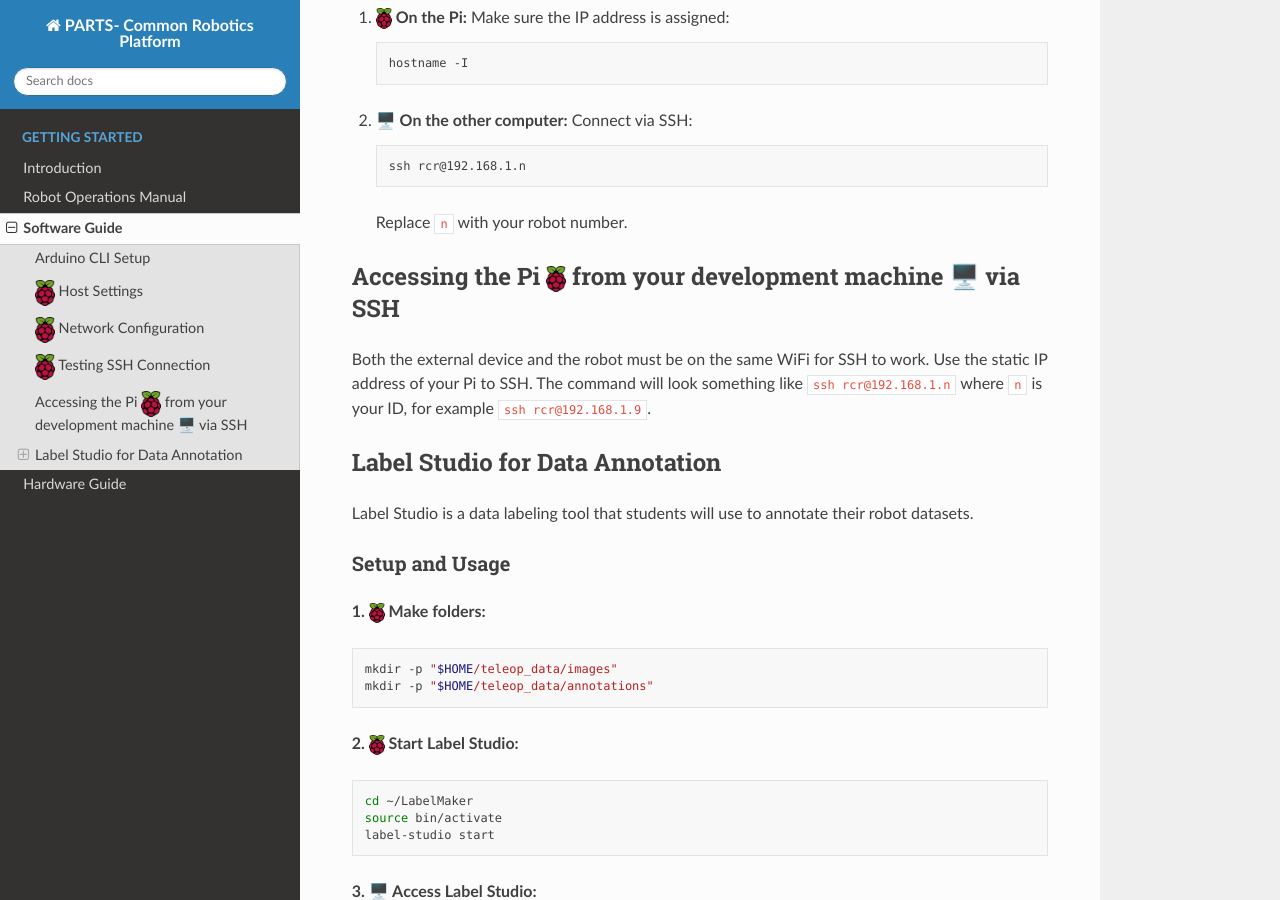
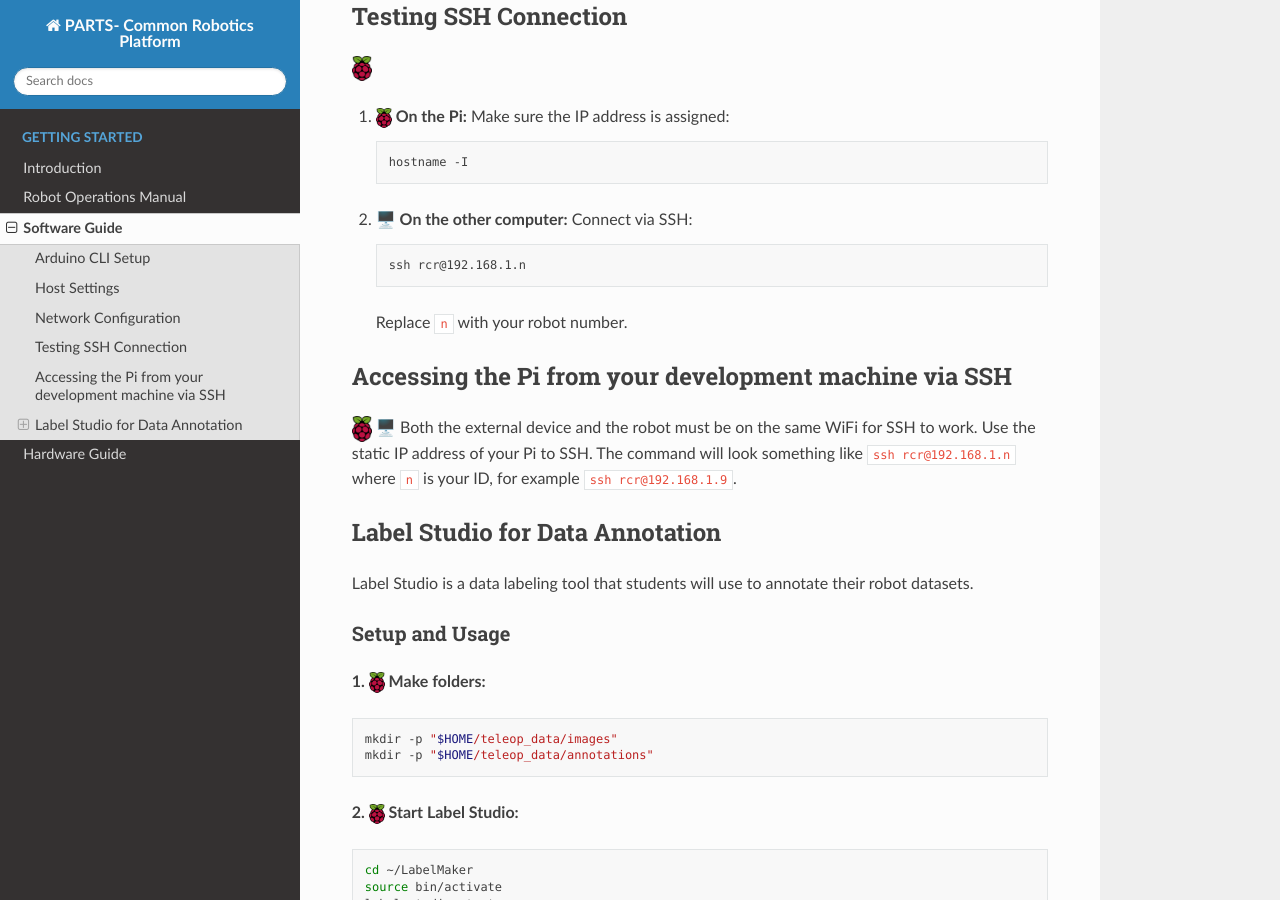
Before and after one commit to RoseCityRobotics/common_platform, a Sphinx documentation site: the page built from docs/source/software.md, in a window 1280 px wide and 900 px high, scrolled down 1852 px. Built offline with Sphinx 7.4.7 and the Read the Docs theme 3.1.0, drawn with Linux system fonts in a browser that asks for light colours; some of the changed text lies outside the part shown.

Commit message:
thanks to parts

````diff
--- a/docs/source/software.md
+++ b/docs/source/software.md
@@ -6,7 +6,8 @@
 
 See our detailed guide: [Arduino CLI Setup](software_arduino_cli)
 
-### <img src="_static/img/raspberry-pi.png" alt="Raspberry Pi" width="20"> Host Settings
+### Host Settings
+<img src="_static/img/raspberry-pi.png" alt="Raspberry Pi" width="20">
 The host has been preset for you as `rcr00_` with your specific ID. To update the hostname:
 
 1. Tell cloud-init to preserve your hostname:
@@ -37,7 +38,8 @@
    sudo reboot
    ```
 
-### <img src="_static/img/raspberry-pi.png" alt="Raspberry Pi" width="20"> Network Configuration
+### Network Configuration
+<img src="_static/img/raspberry-pi.png" alt="Raspberry Pi" width="20">
 
 Set custom IP address and set up networking:
 
@@ -74,7 +76,8 @@
    sudo netplan apply
    ```
 
-### <img src="_static/img/raspberry-pi.png" alt="Raspberry Pi" width="20"> Testing SSH Connection
+### Testing SSH Connection
+<img src="_static/img/raspberry-pi.png" alt="Raspberry Pi" width="20">
 
 1. **<img src="_static/img/raspberry-pi.png" alt="Raspberry Pi" width="16"> On the Pi:** Make sure the IP address is assigned:
    ```bash
@@ -87,7 +90,8 @@
    ```
    Replace `n` with your robot number.
 
-### Accessing the Pi <img src="_static/img/raspberry-pi.png" alt="Raspberry Pi" width="20"> from your development machine 🖥️ via SSH
+### Accessing the Pi from your development machine via SSH
+<img src="_static/img/raspberry-pi.png" alt="Raspberry Pi" width="20"> 🖥️
 Both the external device and the robot must be on the same WiFi for SSH to work. Use the static IP address of your Pi to SSH. The command will look something like `ssh rcr@192.168.1.n` where `n` is your ID, for example `ssh rcr@192.168.1.9`.
 
 ### Label Studio for Data Annotation
````
Also changed, not shown: docs/source/software_arduino_cli.md (+2 -1 lines).
